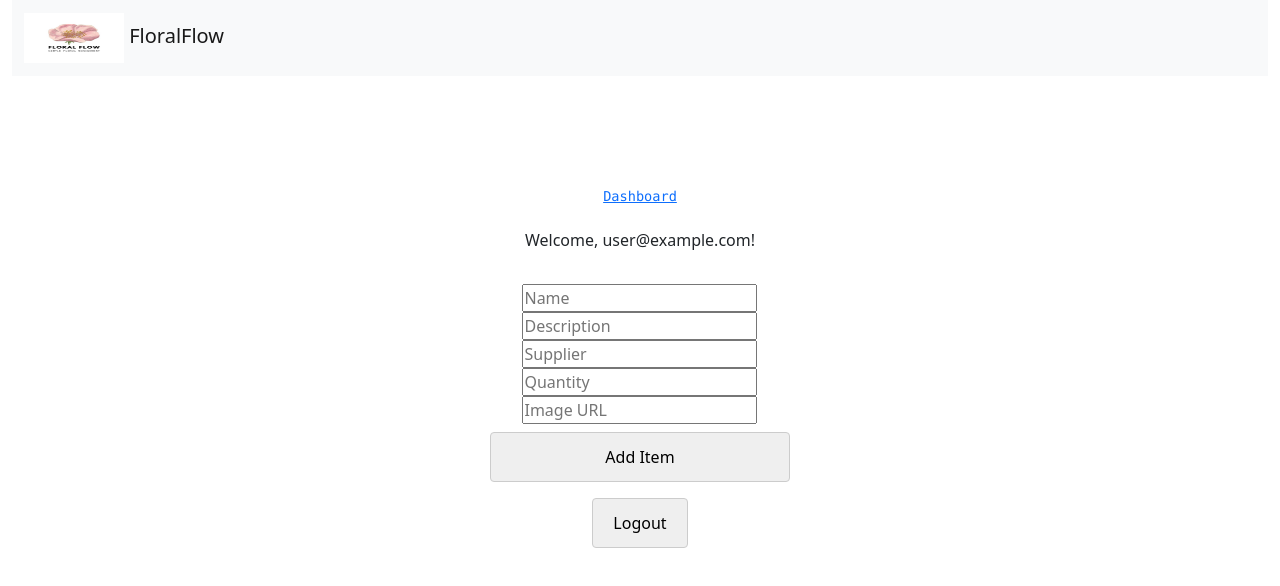
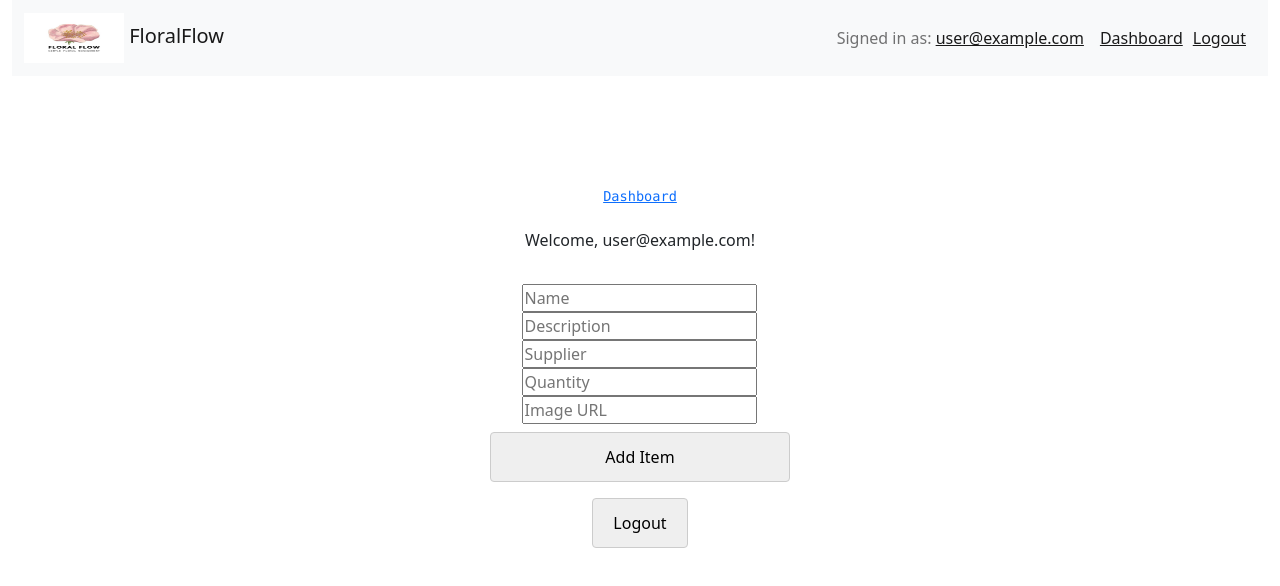
Before and after one commit to asiakay/floralflow, a Next.js app: page /add in a window 1280 px wide. Shown: the top 586 px of the page. Built offline with nearby package versions, Linux system fonts and the light colour scheme; no server answers; sample sign-in values are in the browser's storage.

Commit message:
added profile component to app

```diff
--- a/src/components/Layout.js
+++ b/src/components/Layout.js
@@ -1,11 +1,34 @@
-import React from 'react';
+import React, { useState, useEffect } from 'react';
 import { Navbar, Container } from 'react-bootstrap';
 import Image from 'next/image';
-
-
-//import Home from '../pages/index';
+import { onAuthStateChanged, signOut } from 'firebase/auth';
+import { auth } from '../lib/firebase';
+import Link from 'next/link';
+import styles from '../styles/Layout.module.css';
 
 export default function Layout({ children }) {
+  const [user, setUser] = useState(null);
+
+  useEffect(() => {
+    const unsubscribe = onAuthStateChanged(auth, (user) => {
+      if (user) {
+        setUser(user);
+      } else {
+        setUser(null);
+      }
+    });
+    return () => unsubscribe();
+  }, []);
+
+const handleLogout = async () => {
+  try {
+    await signOut(auth);
+    setUser(null);
+  } catch (error) {
+    console.log(error);
+  }
+};
+
   return (
     <>
       <Navbar bg="light" variant="light" className="mb-5">
@@ -15,6 +38,19 @@ export default function Layout({ children }) {
             {' '}
             FloralFlow
           </Navbar.Brand>
+          {user && (
+            <div className="d-flex ms-auto">
+              <Navbar.Text className="me-3">
+              Signed in as: <Link href="/profile">{user.email}</Link>
+              </Navbar.Text>
+              <Navbar.Text className={`${styles.NavbarText}`}>
+                <Link href="/dashboard">Dashboard</Link>{' '}
+              </Navbar.Text>
+              <Navbar.Text className={`${styles.NavbarText}`}>
+                <Link href="#" onClick={handleLogout}>  Logout</Link>
+              </Navbar.Text>
+            </div>
+          )}
         </Container>
       </Navbar>
       {children}
--- /dev/null
+++ b/src/styles/Layout.module.css
@@ -0,0 +1,3 @@
+.NavbarText {
+  margin-right: 10px;
+}
```
Also changed, not shown: src/pages/profile.js (added, +29 -0 lines), src/styles/Profile.module.css (added, +33 -0 lines).
